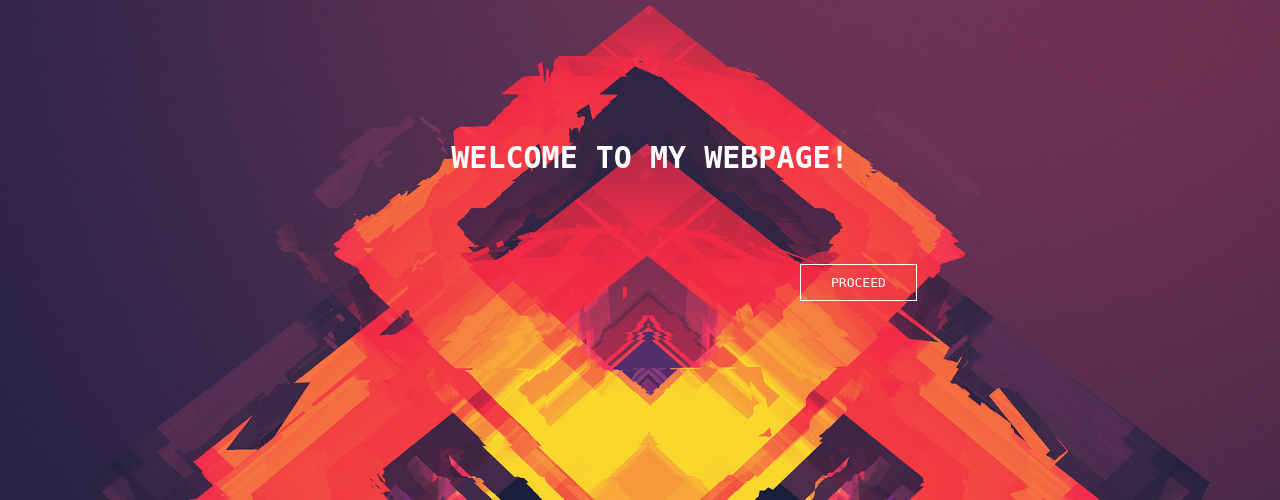
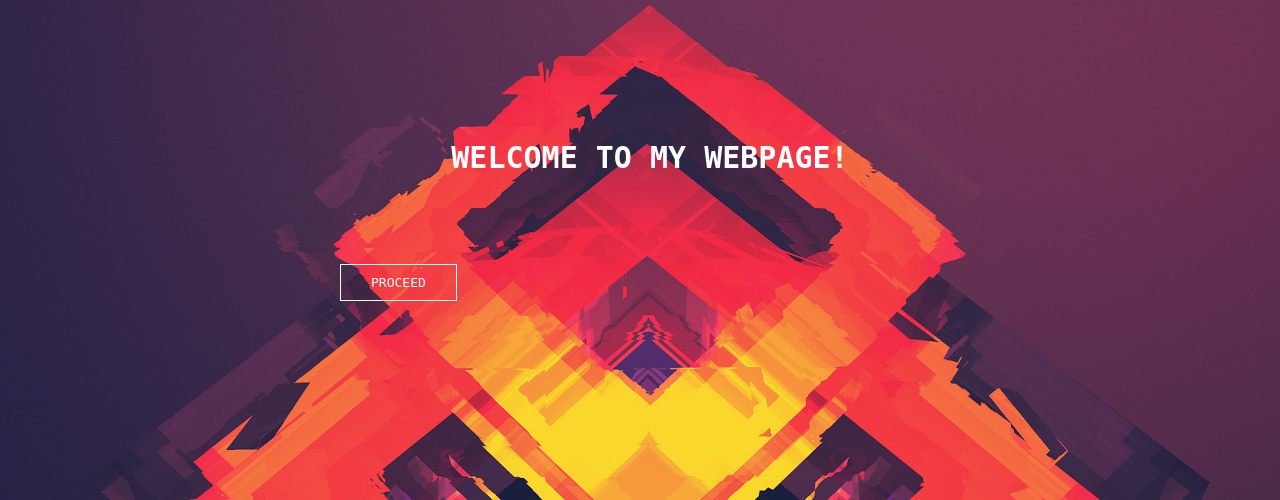
Before and after one commit to cpmaning/lab2, a PHP site: page / in a window 1280 px wide. Shown: the part 110-610 px from the top of the page. Run offline with PHP 8.4, Linux system fonts and the light colour scheme.

Commit message:
Update style.css

```diff
--- a/style.css
+++ b/style.css
@@ -78,7 +78,7 @@ h1
 .button
 {
     margin-top: 100px;
-    margin-left: 800px;
+    margin-left: 340px;
 }
 
 .btn
```
